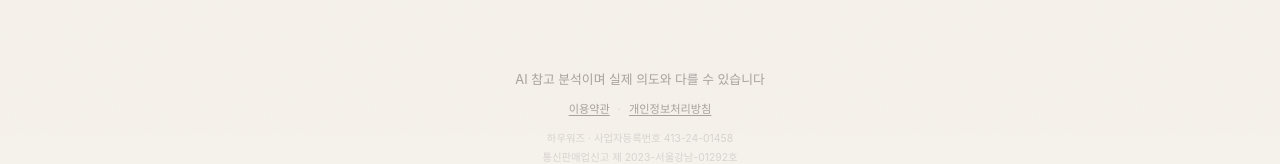
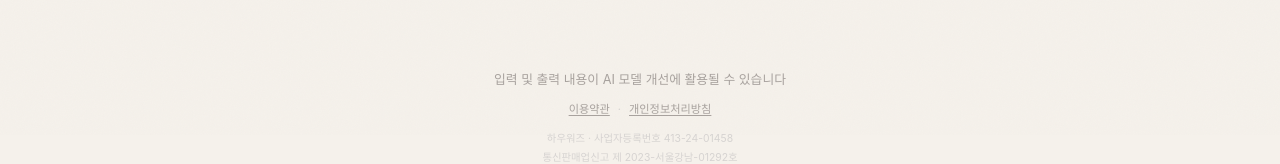
Before and after one commit to peacemaintenancemaster/emptytalk, a React (Vite) app: page / in a window 1280 px wide. Shown: the part 665-829 px from the top of the page. Built offline with nearby package versions, Linux system fonts and the light colour scheme; no server answers; the HTML template or start-up script is replaced by a standard one; a web font is replaced by a local one.

Commit message:
chore: 푸터 문구 변경

```diff
--- a/src/App.tsx
+++ b/src/App.tsx
@@ -558,7 +558,7 @@ export default function App() {
 
       {/* Footer */}
       <footer className="text-center py-8 px-6 flex flex-col items-center gap-3">
-        <p>AI 참고 분석이며 실제 의도와 다를 수 있습니다</p>
+        <p>입력 및 출력 내용이 AI 모델 개선에 활용될 수 있습니다</p>
         <div className="flex items-center gap-2" style={{ fontSize: '0.7rem' }}>
           <button
             className="footer-link"
```
